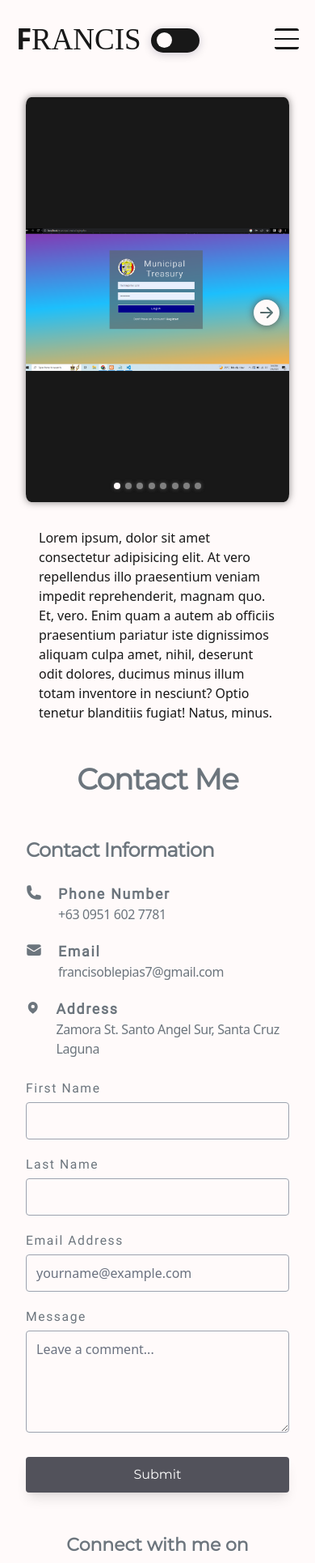
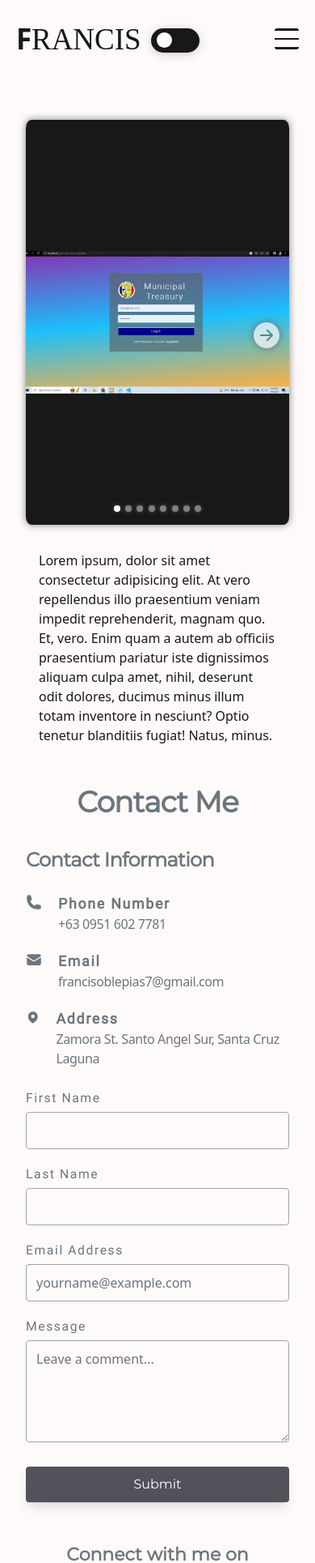
Before and after one commit to Franz090/my-portfolio, a React (Vite) app: page /resume in a window 390 px wide. Shown: the top 1930 px of the page at 81% size. Built offline with nearby package versions, Linux system fonts and the light colour scheme; a web font is replaced by a local one.

Commit message:
okay carousel

```diff
--- a/src/components/Resume/carousel.jsx
+++ b/src/components/Resume/carousel.jsx
@@ -40,12 +40,12 @@ export const Carousel = ({ data }) => {
         </div>
         {slide > 0 && (
           <div className="absolute left-3 top-1/2 transform -translate-y-1/2">
-            <BsArrowLeftCircleFill onClick={prevSlide} className="arrow" />
+            <BsArrowLeftCircleFill onClick={prevSlide} className="arrow opacity-70" />
           </div>
         )}
         {slide < data.length - 1 && (
           <div className="absolute right-11 top-1/2 transform -translate-y-1/2">
-            <BsArrowRightCircleFill onClick={nextSlide} className="arrow" />
+            <BsArrowRightCircleFill onClick={nextSlide} className="arrow opacity-70 " />
           </div>
         )}
       </div>
--- a/src/pages/resume.jsx
+++ b/src/pages/resume.jsx
@@ -51,7 +51,7 @@ const ResumePage = () => {
   };
 
   return (
-    <div className="md:px-10 sm:px-10 xl:px-28 pb-8">
+    <div className="md:px-10 sm:px-10 xl:px-28 pb-8 pt-7">
       <div className="grid grid-cols-1 lg:grid-cols-2 gap-4">
         <div className="col-span-1 md:col-span-1">
           <div className="pt-2 relative flex justify-center items-center w-100 h-100 md:w-600 md:h-400 lg:w-4/7">
--- a/src/shared/components/Partials/Contact.jsx
+++ b/src/shared/components/Partials/Contact.jsx
@@ -8,7 +8,7 @@ const Contact = () => {
         <h6 className="text-4xl md:text-4xl lg:text-4xl font-semibold font-montserrat text-center text-custom-gray tracking-tight pb-1 ">Contact Me</h6>
 
 
-        <div className="grid lg:grid-cols-3 grid-cols-1  gap-4 pt-11 ">
+        <div className="grid lg:grid-cols-3 grid-cols-1  gap-4 lg:pt-11 pt-7 ">
 
           <div className='col-span-1 '>
           <h2 className='capitalize font-montserrat  text-custom-gray tracking-tight leading-10 font-semibold text-justify  pb-5 lg:w-3/4 lg:text-[24px] md:text-2xl sm:text-2xl text-2xl'>Contact Information</h2>
```
